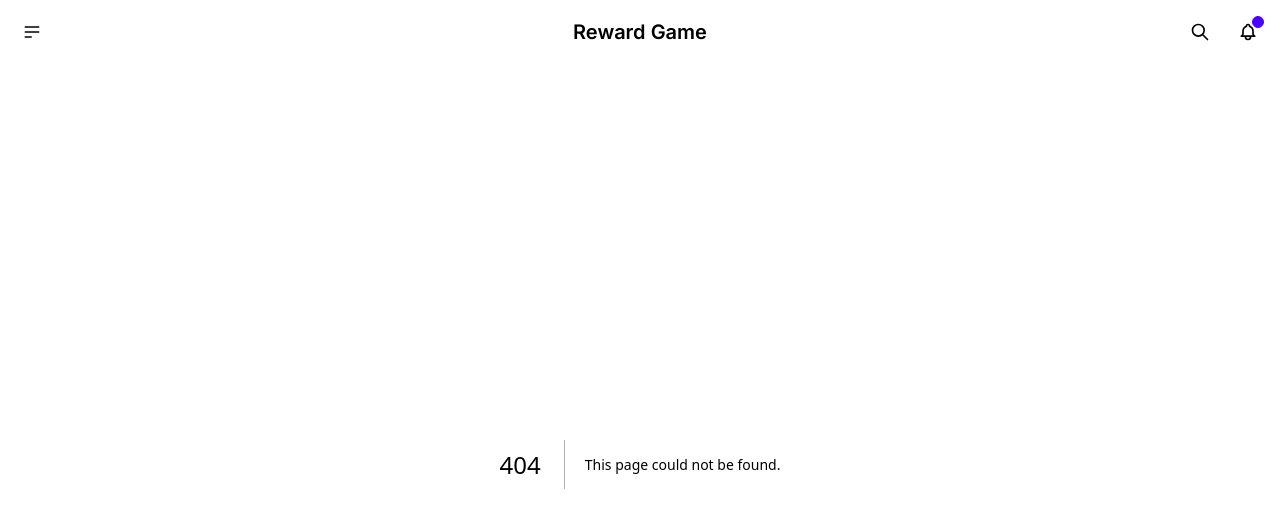
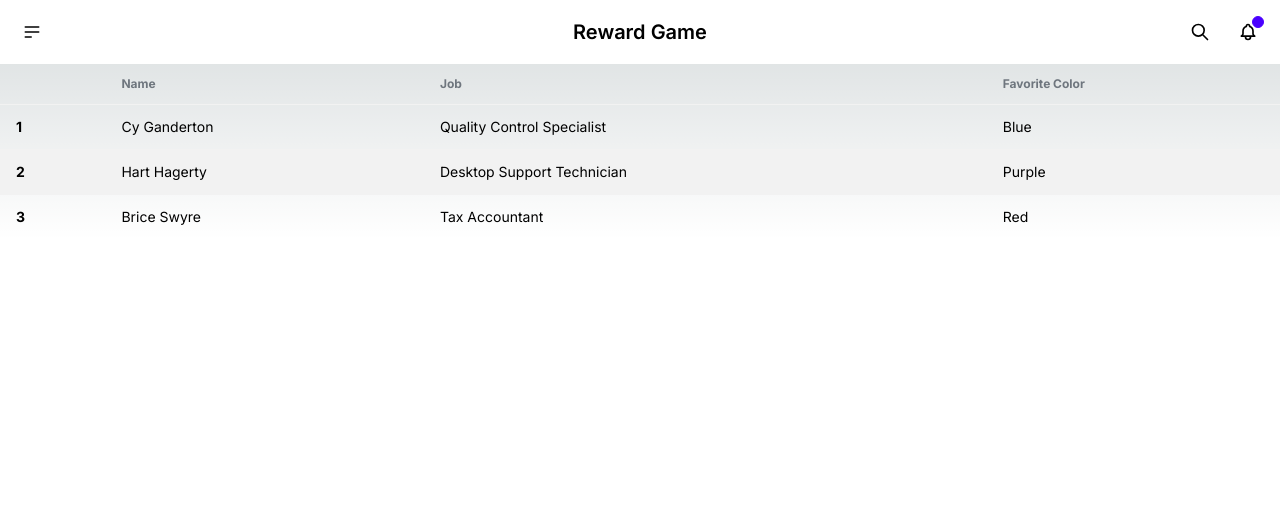
Before and after one commit to balinux/reward-game-nextjs, a Next.js app: page /reward in a window 1280 px wide. Before the commit this address had no page. Shown: the top 528 px of the page. Built offline with nearby package versions, Linux system fonts and the light colour scheme.

Commit message:
add: reward apge

```diff
--- a/src/app/layout.js
+++ b/src/app/layout.js
@@ -2,6 +2,7 @@
 import "./globals.css";
 import ButtonReset from "@/components/reset-button";
 import AddTask from "@/components/task_form_modal";
+import Link from "next/link";
 
 const inter = Inter({ subsets: ["latin"] });
 
@@ -46,6 +47,9 @@
                 </li>
                 <li>
                   <a>Portfolio</a>
+                </li>
+                <li>
+                  <Link href={"/reward"}>Reward</Link>
                 </li>
                 <li>
                   <a>About</a>
--- /dev/null
+++ b/src/app/reward/page.js
@@ -0,0 +1,43 @@
+const Reward = async () => {
+  return (
+    <main>
+      <div className="overflow-x-auto">
+        <table className="table table-zebra">
+          {/* head */}
+          <thead>
+            <tr>
+              <th></th>
+              <th>Name</th>
+              <th>Job</th>
+              <th>Favorite Color</th>
+            </tr>
+          </thead>
+          <tbody>
+            {/* row 1 */}
+            <tr>
+              <th>1</th>
+              <td>Cy Ganderton</td>
+              <td>Quality Control Specialist</td>
+              <td>Blue</td>
+            </tr>
+            {/* row 2 */}
+            <tr>
+              <th>2</th>
+              <td>Hart Hagerty</td>
+              <td>Desktop Support Technician</td>
+              <td>Purple</td>
+            </tr>
+            {/* row 3 */}
+            <tr>
+              <th>3</th>
+              <td>Brice Swyre</td>
+              <td>Tax Accountant</td>
+              <td>Red</td>
+            </tr>
+          </tbody>
+        </table>
+      </div>
+    </main>
+  );
+};
+export default Reward;
```
